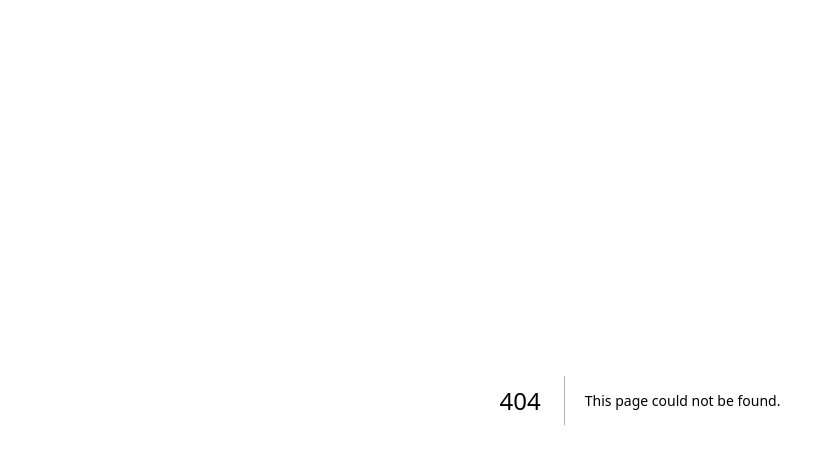
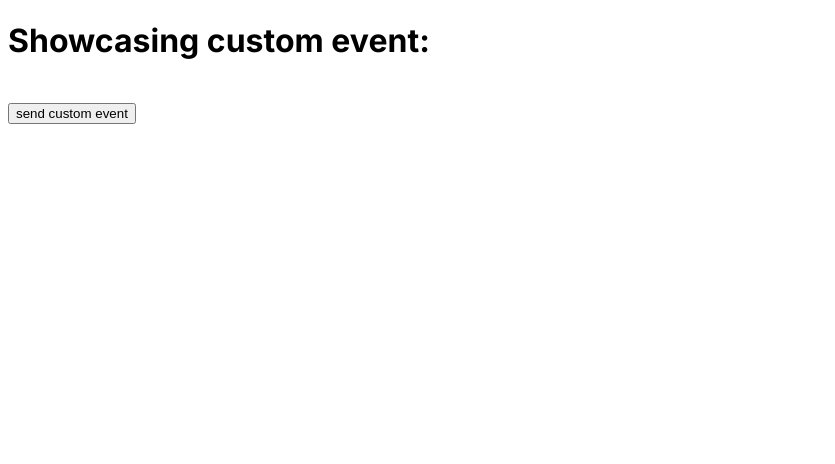
Before and after one commit to cavacado/upgraded-carnival, a Next.js app: page /custom-event in a window 1280 px wide. Before the commit this address had no page. Shown: the top 464 px of the page, without its empty margins (0-835 px from the left). Built offline with nearby package versions, Linux system fonts and the light colour scheme.

Commit message:
feat: add custom event tracking

```diff
--- /dev/null
+++ b/src/app/custom-event/page.tsx
@@ -0,0 +1,18 @@
+import { sendGAEvent } from "@next/third-parties/google";
+export default function CustomEvent() {
+  return (
+    <>
+      <h1>Showcasing custom event:</h1>
+      <br />
+      <button
+        onClick={() => {
+          sendGAEvent("event", "custom_event", {
+            value: "coolcoolcool",
+          });
+        }}
+      >
+        send custom event
+      </button>
+    </>
+  );
+}
```
